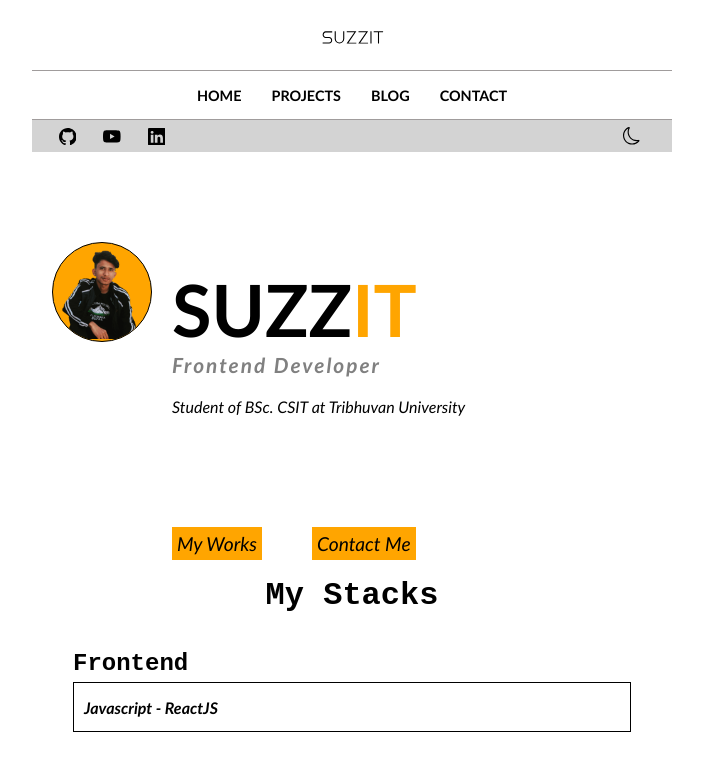
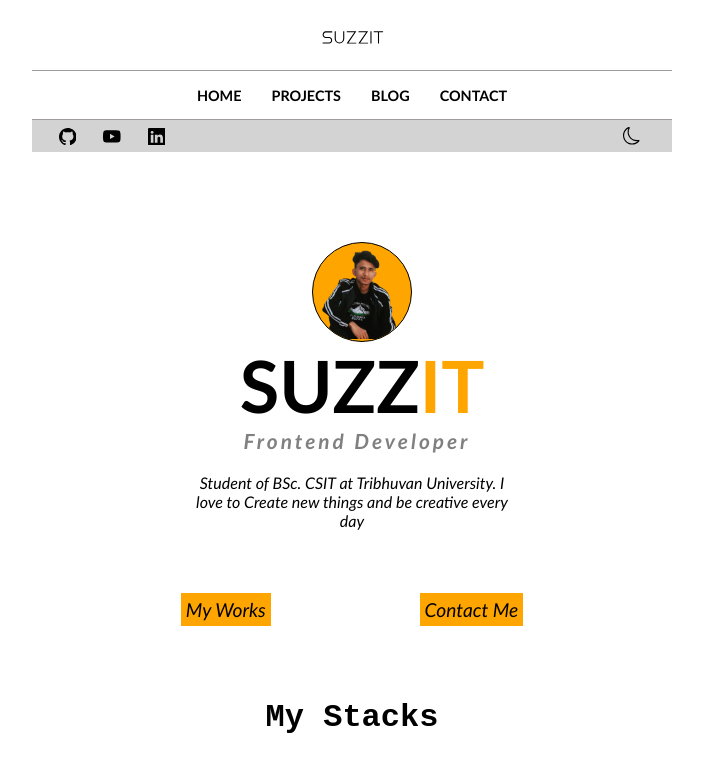
Before and after one commit to Suzzit/suzzitfolio, a React (Create React App) app: page / in a window 1280 px wide. Shown: the top 757 px of the page, without its empty margins (288-991 px from the left). Built offline with nearby package versions, Linux system fonts and the light colour scheme; some icons are missing.

Commit message:
changes on UI

```diff
--- a/src/components/Homepagecomponents/Intro.js
+++ b/src/components/Homepagecomponents/Intro.js
@@ -8,11 +8,13 @@ export default function Intro(props) {
       <div className="intro__imgsection">
         <img className="intro__imgsection__profileimg" src={profile} alt="profile" />
         <h2>Suzz <span>it</span></h2>
+        <h4 className='intro__imgsection__role'>frontend developer</h4>
       </div>
 
       <div className="intro__infosection">
-        <h4 className='intro__infosection__role'>frontend developer</h4>
-        <p>Student of BSc. CSIT at Tribhuvan University</p>
+        <div className="intro__infosection__aboutme">
+        <p>Student of BSc. CSIT at Tribhuvan University. I love to Create new things and be creative every day</p>
+        </div>
 
         <div className='intro__infosection__links'>
           <Link to='/projects'>My Works</Link>
--- a/src/pages/Blogpage.js
+++ b/src/pages/Blogpage.js
@@ -1,4 +1,4 @@
-import React from 'react'
+import React, {useEffect} from 'react'
 import { Route, Router, Routes } from 'react-router-dom'
 import styled from 'styled-components'
 import Bloggenerator from '../components/Blogpagecomponents/Blogfetcher'
@@ -21,6 +21,9 @@ h1{
 
 export default function Blogpage() {
 
+  useEffect(()=>{
+    window.scrollTo(0, 0)
+  }, [])
   return (
     <>
       <Wrapper>
--- a/src/pages/Contact.js
+++ b/src/pages/Contact.js
@@ -1,4 +1,4 @@
-import React, {useRef} from 'react'
+import React, {useRef, useEffect} from 'react'
 import styled from 'styled-components';
 import emailjs from '@emailjs/browser';
 import image from "../images/logo.png";
@@ -70,6 +70,10 @@ function Contact() {
                 console.log(error.text);
             });
     };
+
+    useEffect(()=>{
+        window.scrollTo(0, 0)
+    }, [])
     return (
         <ContactWrapper>
             <form ref={form}>
--- a/src/pages/Home.js
+++ b/src/pages/Home.js
@@ -1,8 +1,12 @@
-import React from 'react'
+import React, { useEffect } from 'react'
 import Intro from '../components/Homepagecomponents/Intro'
 import Mystacks from '../components/Homepagecomponents/Mystacks'
 
 export default function Home() {
+
+  useEffect(()=>{
+    window.scrollTo(0, 0)
+  })
   return (
     <div className='homemain'>
       <Intro />
--- a/src/pages/Projects.js
+++ b/src/pages/Projects.js
@@ -1,9 +1,11 @@
 import React, { useEffect } from 'react'
 import ProjectsLister from '../components/Projectspagecomponents/ProjectsLister'
-import styled from 'styled-components'
-import { useState } from 'react'
 
 function Projects() {
+
+  useEffect(()=>{
+    window.scrollTo(0, 0)
+  }, [])
   return (
     <div className='projects'>
       <ProjectsLister />
--- a/src/style.css
+++ b/src/style.css
@@ -237,12 +237,15 @@
 
 .intro {
   height: auto;
-  margin-top: 80px;
+  min-height: 450px;
+  margin-top: 90px;
 }
 .intro__imgsection {
-  height: 120px;
+  height: -moz-fit-content;
+  height: fit-content;
   width: 100%;
   display: flex;
+  flex-direction: column;
   justify-content: flex-start;
   align-items: center;
   overflow: clip;
@@ -261,7 +264,7 @@
   height: 100%;
   width: 100%;
   display: flex;
-  justify-content: flex-start;
+  justify-content: center;
   align-items: flex-end;
   margin: 0px 0px 0px 20px;
   font-family: "Trebuchet MS", "Lucida Sans Unicode", "Lucida Grande", "Lucida Sans", Arial, sans-serif;
@@ -271,45 +274,47 @@
 .intro__imgsection h2 span {
   color: orange;
 }
-.intro__infosection {
-  padding-left: 20px;
-}
-.intro__infosection__role {
-  width: -moz-fit-content;
-  width: fit-content;
-  margin-left: 120px;
-  letter-spacing: 2px;
+.intro__imgsection__role {
+  width: 100%;
+  text-align: center;
+  letter-spacing: 3px;
   font-size: 1.3rem;
   text-transform: capitalize;
   font-family: "Trebuchet MS", "Lucida Sans Unicode", "Lucida Grande", "Lucida Sans", Arial, sans-serif;
   font-style: italic;
   color: gray;
+  padding-left: 10px;
+}
+.intro__infosection__aboutme {
+  width: 100%;
+  display: flex;
+  justify-content: center;
+  margin-top: 20px;
 }
 .intro__infosection p {
-  padding-left: 120px;
+  width: 50%;
+  text-align: center;
   font-family: "Trebuchet MS", "Lucida Sans Unicode", "Lucida Grande", "Lucida Sans", Arial, sans-serif;
   font-style: italic;
-  margin-top: 20px;
-  min-height: 120px;
+  height: 120px;
+  max-height: 200px;
+  word-wrap: break-word;
 }
 .intro__infosection__links {
+  width: 100%;
   display: flex;
-  justify-content: flex-start;
+  justify-content: space-evenly;
   height: -moz-fit-content;
   height: fit-content;
-  padding: 10px 0px 10px 120px;
 }
 .intro__infosection__links a {
   color: black;
   text-decoration: none;
-  margin: 0px 50px 0px 0px;
   font-family: "Trebuchet MS", "Lucida Sans Unicode", "Lucida Grande", "Lucida Sans", Arial, sans-serif;
   font-size: 1.2rem;
   background-color: orange;
   height: 100%;
   padding: 5px;
-  min-width: -moz-fit-content;
-  min-width: fit-content;
   font-style: italic;
 }
 
--- a/src/styles/_intro.scss
+++ b/src/styles/_intro.scss
@@ -1,11 +1,13 @@
 .intro{
     height: auto;
-    margin-top: 80px;
+    min-height: 450px;
+    margin-top: 90px;
 
     &__imgsection{
-        height: 120px;
+        height: fit-content;
         width: 100%;
         display: flex;
+        flex-direction: column;
         justify-content: flex-start;
         align-items: center;
         overflow: clip;
@@ -18,14 +20,13 @@
             border-radius: 100%;
             border: 1px solid black;
             margin: 0px 0px 0px 20px;
-
         }
 
         h2{
             height: 100%;
             width: 100%;
             display: flex;
-            justify-content: flex-start;
+            justify-content: center;
             align-items: flex-end;
             margin: 0px 0px 0px 20px;
             font: {
@@ -38,47 +39,54 @@
                 color: orange;
             }
         }
-    }
-
-
-    &__infosection{
-        padding-left: 20px;
 
         &__role{
-            width: fit-content;
-            margin-left: 120px;
-            letter-spacing: 2px;
+            width: 100%;
+            text-align: center;
+            letter-spacing: 3px;
             font-size: 1.3rem;
             text-transform: capitalize;
             font-family: 'Trebuchet MS', 'Lucida Sans Unicode', 'Lucida Grande', 'Lucida Sans', Arial, sans-serif;
             font-style: italic;
             color: gray;
+            padding-left: 10px;
+        }
+    }
+
+
+    &__infosection{
+
+        &__aboutme{
+            width: 100%;
+            display: flex;
+            justify-content: center;
+            margin-top: 20px;
         }
 
         p{
-            padding-left: 120px;
+            width: 50%;
+            text-align: center;
             font-family: 'Trebuchet MS', 'Lucida Sans Unicode', 'Lucida Grande', 'Lucida Sans', Arial, sans-serif;
             font-style: italic;
-            margin-top: 20px;
-            min-height: 120px;
+            height: 120px;
+            max-height: 200px;
+            word-wrap: break-word;
         }
 
         &__links{
+            width: 100%;
             display: flex;
-            justify-content: flex-start;
+            justify-content: space-evenly;
             height: fit-content;
-            padding: 10px 0px 10px 120px;
 
             a{
                 color: black;
                 text-decoration: none;
-                margin: 0px 50px 0px 0px;
                 font-family: 'Trebuchet MS', 'Lucida Sans Unicode', 'Lucida Grande', 'Lucida Sans', Arial, sans-serif;
                 font-size: 1.2rem;
                 background-color: orange;
                 height: 100%;
                 padding: 5px;
-                min-width: fit-content;
                 font-style: italic;
             }
         }
```
Also changed, not shown: 1 other file (tests, documents, lock files or other folders).
